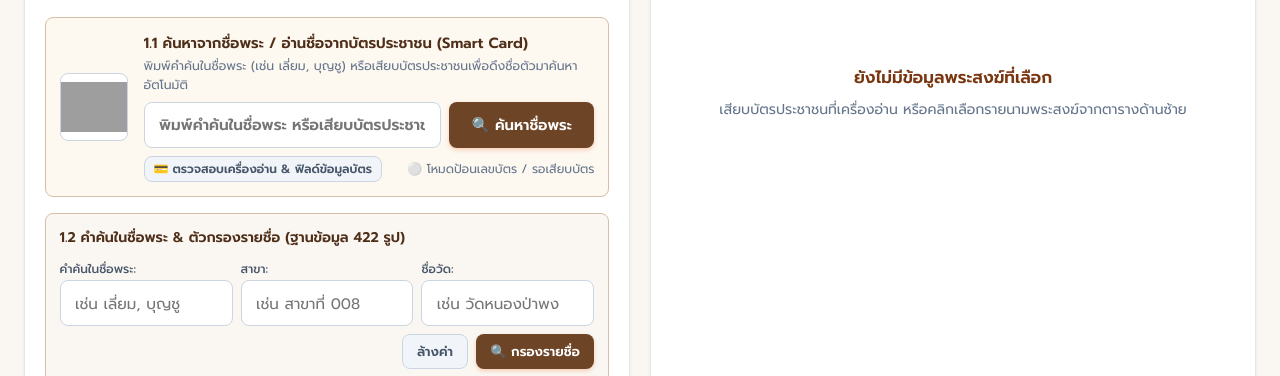
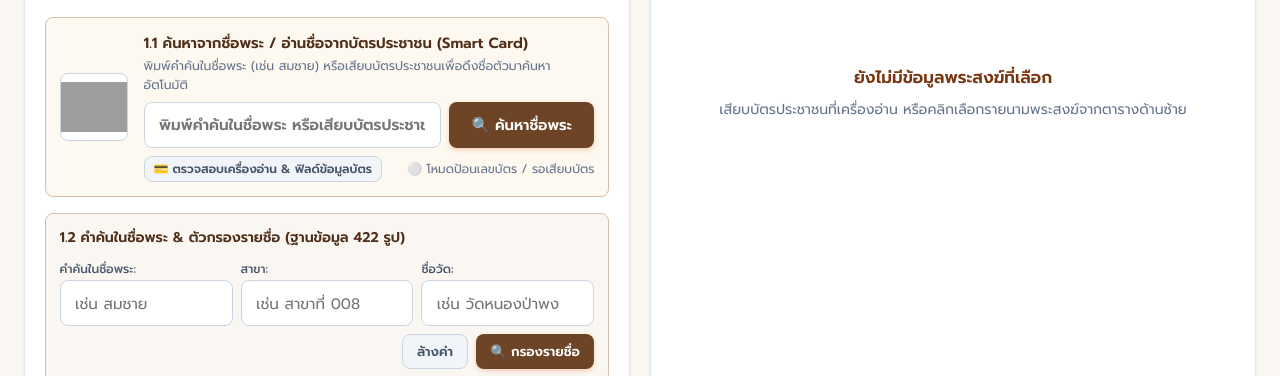
Before and after one commit to wisities/temple-register, a plain HTML site: page index.html in a window 1280 px wide. Shown: the part 319-695 px from the top of the page. Drawn offline with Linux system fonts and the light colour scheme; no server answers; grey boxes are pictures that could not be loaded.

Commit message:
update: change monk search placeholder example to 'สมชาย'

```diff
--- a/index.html
+++ b/index.html
@@ -118,7 +118,7 @@
                     1.1 ค้นหาจากชื่อพระ / อ่านชื่อจากบัตรประชาชน (Smart Card)
                   </div>
                   <div style="font-size: 0.78rem; color: #64748b; margin-bottom: 0.45rem;">
-                    พิมพ์คำค้นในชื่อพระ (เช่น เลี่ยม, บุญชู) หรือเสียบบัตรประชาชนเพื่อดึงชื่อตัวมาค้นหาอัตโนมัติ
+                    พิมพ์คำค้นในชื่อพระ (เช่น สมชาย) หรือเสียบบัตรประชาชนเพื่อดึงชื่อตัวมาค้นหาอัตโนมัติ
                   </div>
                   <div style="display: flex; gap: 0.5rem;">
                     <input type="text" id="monkIdCardInput" class="input-control"
@@ -148,7 +148,7 @@
               <div style="display: grid; grid-template-columns: repeat(3, 1fr); gap: 0.5rem; margin-bottom: 0.5rem;">
                 <div>
                   <label style="font-size: 0.75rem; color: #475569; font-weight: 500;">คำค้นในชื่อพระ:</label>
-                  <input type="text" id="monkFilterName" class="input-control" placeholder="เช่น เลี่ยม, บุญชู">
+                  <input type="text" id="monkFilterName" class="input-control" placeholder="เช่น สมชาย">
                 </div>
                 <div>
                   <label style="font-size: 0.75rem; color: #475569; font-weight: 500;">สาขา:</label>
@@ -594,7 +594,7 @@
               <div style="display: grid; grid-template-columns: repeat(3, 1fr); gap: 0.5rem; margin-bottom: 0.5rem;">
                 <div>
                   <label style="font-size: 0.75rem; color: #475569; font-weight: 500;">ชื่อพระ / ฉายา:</label>
-                  <input type="text" id="slipSearchMonk" class="input-control" placeholder="เช่น เลี่ยม, สมชาย">
+                  <input type="text" id="slipSearchMonk" class="input-control" placeholder="เช่น สมชาย">
                 </div>
                 <div>
                   <label style="font-size: 0.75rem; color: #475569; font-weight: 500;">สาขา:</label>
```
Also changed, not shown: 1 other file.
